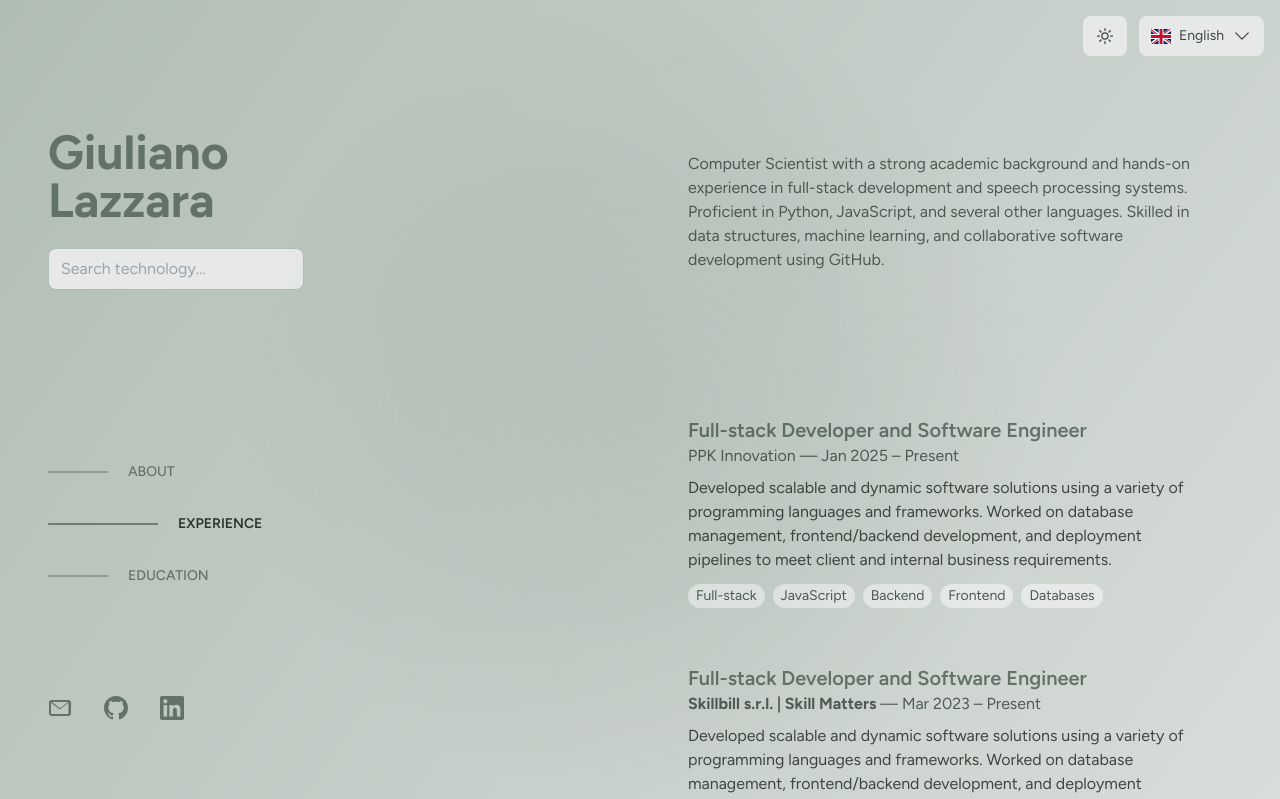
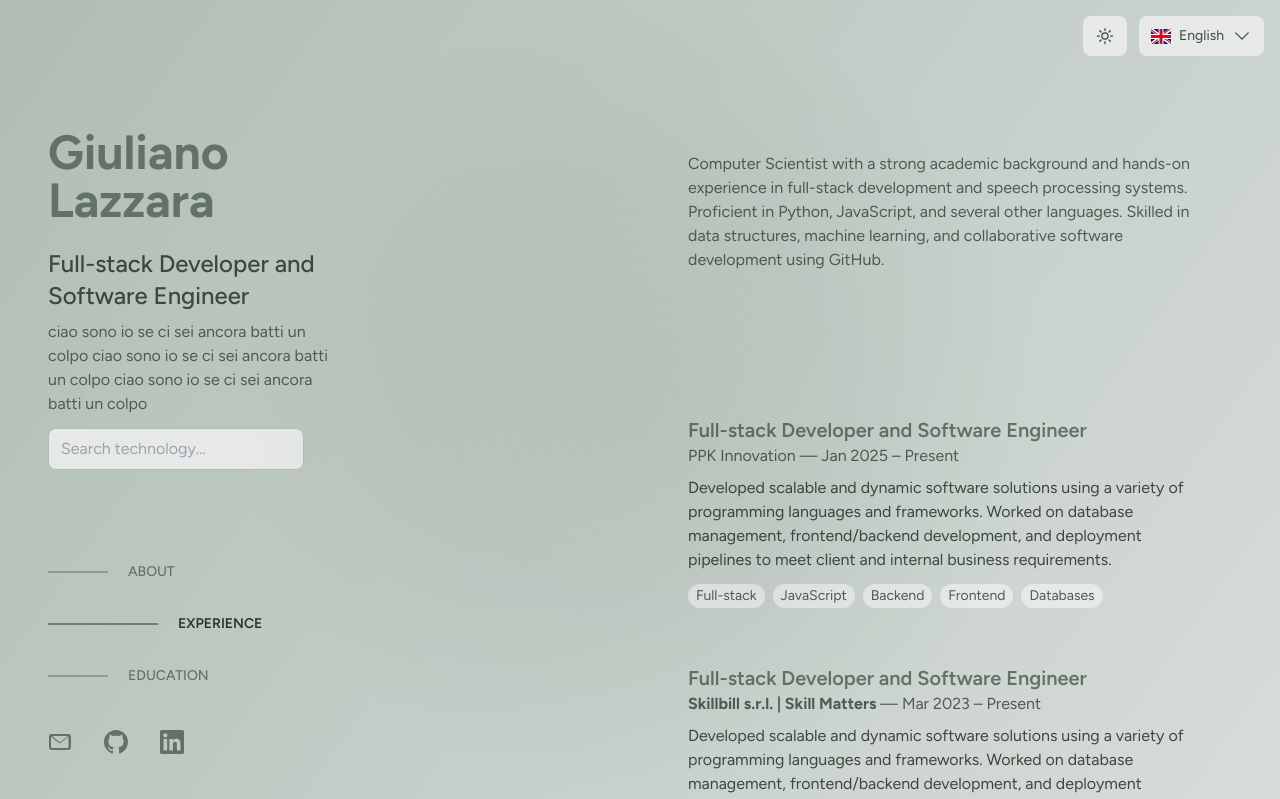
Before and after one commit to Julieeno/my-portfolio, a Vue app: page / in a window 1280 px wide. Shown: the top 799 px of the page. Built offline with nearby package versions, Linux system fonts and the light colour scheme.

Commit message:
Added small details

```diff
--- a/src/App.vue
+++ b/src/App.vue
@@ -45,11 +45,19 @@
     <div class="min-h-screen pt-20">
       <div class="mobile-layout">
         <aside class="mb-8">
+          <div class="mb-2">
             <h1 class="page-header--mobile">
               Giuliano Lazzara
             </h1>
+            <p class="text-xl font-medium text-sage-800 dark:text-sage-200 mb-2">
+              {{ t('occupation') }}
+            </p>
+            <p class="text-secondary mb-2">
+              {{ t('heading') }}
+            </p>
+          </div>
 
-          <div class="relative mb-6">
+          <div class="relative mb-4">
             <input
                 type="text"
                 v-model="searchQuery"
@@ -126,11 +134,19 @@
             <div class="w-full max-w-7xl flex gap-24 px-4">
               <aside class="sidebar-fixed">
                 <div class="flex-1">
+                  <div class="mb-3">
                     <h1 class="page-header">
                       Giuliano Lazzara
                     </h1>
+                    <p class="text-2xl font-medium text-sage-800 dark:text-sage-200 mb-2">
+                      {{ t('occupation') }}
+                    </p>
+                    <p class="text-secondary mb-2">
+                      {{ t('heading') }}
+                    </p>
+                  </div>
 
-                  <div class="relative mb-40">
+                  <div class="relative mb-20">
                     <input
                         type="text"
                         v-model="searchQuery"
--- a/src/i18n/index.ts
+++ b/src/i18n/index.ts
@@ -34,6 +34,8 @@ const getInitialLocale = (): 'en' | 'es' | 'it' => {
 
 const messages = {
     "en": {
+        "occupation": "Full-stack Developer and Software Engineer",
+        "heading": "ciao sono io se ci sei ancora batti un colpo ciao sono io se ci sei ancora batti un colpo ciao sono io se ci sei ancora batti un colpo",
         "searchPlaceholder": "Search technology...",
         "nav": {
             "about": "ABOUT",
@@ -108,6 +110,8 @@ const messages = {
         }
     },
     "es": {
+        "occupation": "Full-stack Developer and Software Engineer",
+        "heading": "ciao sono io se ci sei ancora batti un colpo",
         "searchPlaceholder": "Buscar tecnología...",
         "nav": {
             "about": "SOBRE MÍ",
@@ -182,6 +186,8 @@ const messages = {
         }
     },
     "it": {
+        "occupation": "Full-stack Developer and Software Engineer",
+        "heading": "ciao sono io se ci sei ancora batti un colpo",
         "searchPlaceholder": "Cerca tecnologia...",
         "nav": {
             "about": "CHI SONO",
```
Lines whose indentation alone changed are shown as unchanged.
